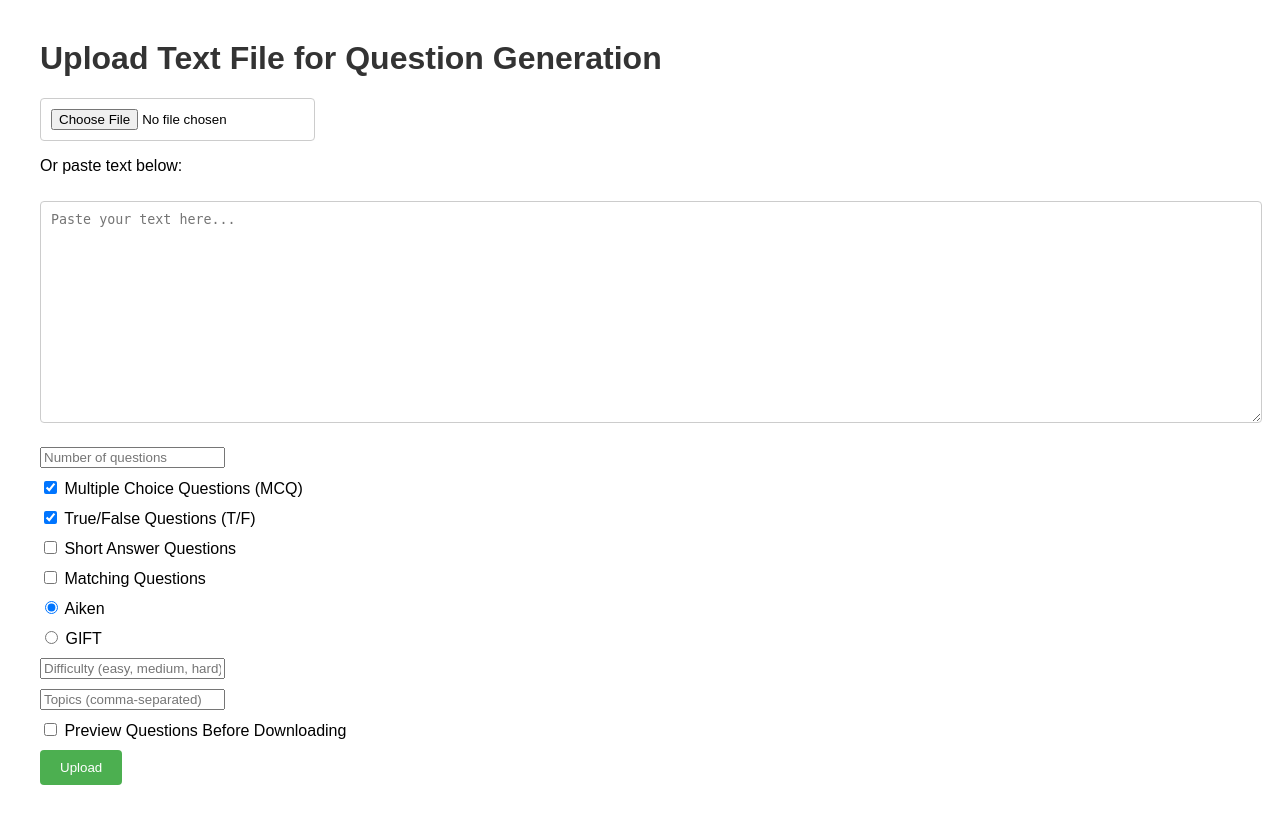
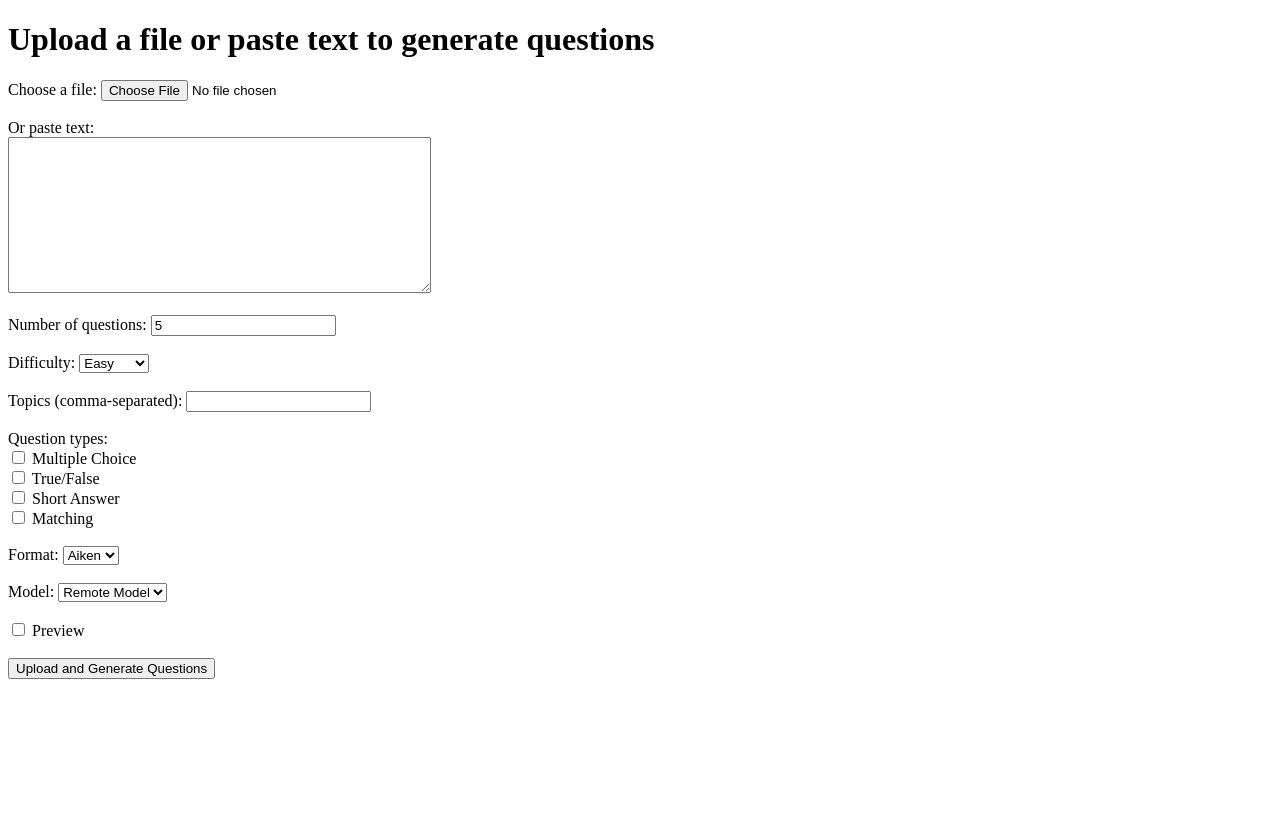
Before and after one commit to ckabuya/AI-Question-Generator, a Python web app: template templates/upload.html in a window 1280 px wide. After the commit the page ends 679 px from the top, so only its background shows below. Run offline with Jinja, Linux system fonts and the light colour scheme; the template is opened without the code that fills it, so the values that code supplies are empty.

Commit message:
Added options for using local or remote model, updated HTML, and Flask app logic

```diff
--- a/templates/upload.html
+++ b/templates/upload.html
@@ -2,91 +2,52 @@
 <html lang="en">
 <head>
     <meta charset="UTF-8">
-    <meta name="viewport" content="width=device-width, initial-scale=1.0">
-    <title>Upload Text File for Question Generation</title>
-    <style>
-        body {
-            font-family: Arial, sans-serif;
-            margin: 40px;
-        }
-        h1 {
-            color: #333;
-        }
-        form {
-            margin-top: 20px;
-        }
-        input[type="file"] {
-            padding: 10px;
-            border: 1px solid #ccc;
-            border-radius: 4px;
-        }
-        textarea {
-            width: 100%;
-            height: 200px;
-            padding: 10px;
-            border: 1px solid #ccc;
-            border-radius: 4px;
-            margin-top: 10px;
-        }
-        input[type="submit"] {
-            padding: 10px 20px;
-            background-color: #4CAF50;
-            color: white;
-            border: none;
-            border-radius: 4px;
-            cursor: pointer;
-        }
-        input[type="submit"]:hover {
-            background-color: #45a049;
-        }
-        .options-group {
-            margin-top: 20px;
-        }
-        .options-group label {
-            display: block;
-            margin-bottom: 10px;
-        }
-    </style>
+    <title>AI Question Generator</title>
 </head>
 <body>
-    <h1>Upload Text File for Question Generation</h1>
+    <h1>Upload a file or paste text to generate questions</h1>
     <form action="/uploader" method="post" enctype="multipart/form-data">
-        <input type="file" name="file">
-        <p>Or paste text below:</p>
-        <textarea name="pasted_text" placeholder="Paste your text here..."></textarea>
-        <div class="options-group">
-            <label>
-                <input type="number" name="num_questions" min="1" placeholder="Number of questions" required>
-            </label>
-            <label>
-                <input type="checkbox" name="question_types" value="mcq" checked> Multiple Choice Questions (MCQ)
-            </label>
-            <label>
-                <input type="checkbox" name="question_types" value="tf" checked> True/False Questions (T/F)
-            </label>
-            <label>
-                <input type="checkbox" name="question_types" value="sa"> Short Answer Questions
-            </label>
-            <label>
-                <input type="checkbox" name="question_types" value="matching"> Matching Questions
-            </label>
-            <label>
-                <input type="radio" name="format" value="aiken" checked> Aiken
-            </label>
-            <label>
-                <input type="radio" name="format" value="gift"> GIFT
-            </label>
-            <label>
-                <input type="text" name="difficulty" placeholder="Difficulty (easy, medium, hard)">
-            </label>
-            <label>
-                <input type="text" name="topics" placeholder="Topics (comma-separated)">
-            </label>
-            <label>
-                <input type="checkbox" name="preview" value="yes"> Preview Questions Before Downloading
-            </label>
-        </div>
-        <input type="submit" value="Upload">
+        <label for="file">Choose a file:</label>
+        <input type="file" name="file" id="file"><br><br>
+
+        <label for="pasted_text">Or paste text:</label><br>
+        <textarea name="pasted_text" id="pasted_text" rows="10" cols="50"></textarea><br><br>
+
+        <label for="num_questions">Number of questions:</label>
+        <input type="number" name="num_questions" id="num_questions" min="1" value="5"><br><br>
+
+        <label for="difficulty">Difficulty:</label>
+        <select name="difficulty" id="difficulty">
+            <option value="easy">Easy</option>
+            <option value="medium">Medium</option>
+            <option value="hard">Hard</option>
+        </select><br><br>
+
+        <label for="topics">Topics (comma-separated):</label>
+        <input type="text" name="topics" id="topics"><br><br>
+
+        <label for="question_types">Question types:</label><br>
+        <input type="checkbox" name="question_types" value="mcq"> Multiple Choice<br>
+        <input type="checkbox" name="question_types" value="tf"> True/False<br>
+        <input type="checkbox" name="question_types" value="sa"> Short Answer<br>
+        <input type="checkbox" name="question_types" value="matching"> Matching<br><br>
+
+        <label for="format">Format:</label>
+        <select name="format" id="format">
+            <option value="aiken">Aiken</option>
+            <option value="gift">GIFT</option>
+        </select><br><br>
+
+        <label for="model">Model:</label>
+        <select name="model" id="model">
+            <option value="remote">Remote Model</option>
+            <option value="local">Local Model</option>
+            <option value="rule">Rule Based</option>
+        </select><br><br>
+
+        <input type="checkbox" name="preview" value="preview"> Preview<br><br>
+
+        <input type="submit" value="Upload and Generate Questions">
     </form>
 </body>
 </html>
```
Also changed, not shown: app.py (+91 -27 lines).
